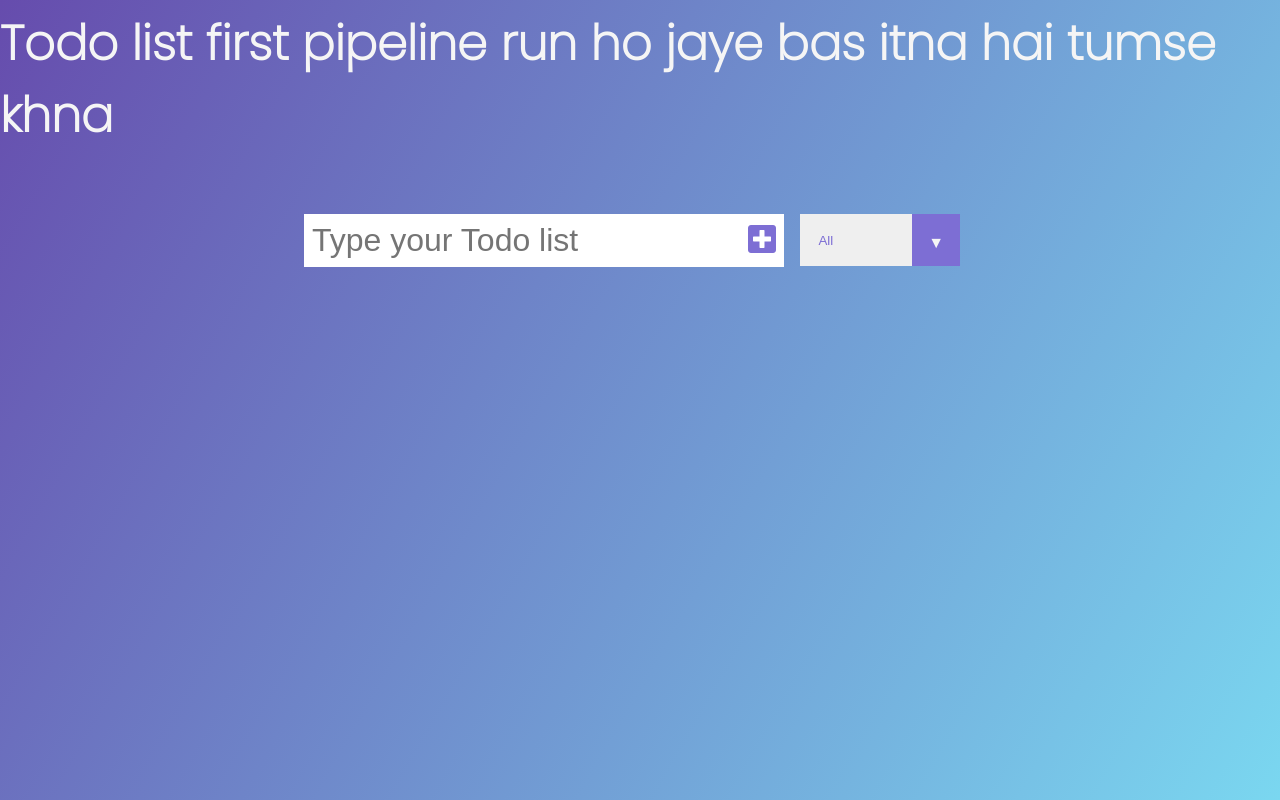
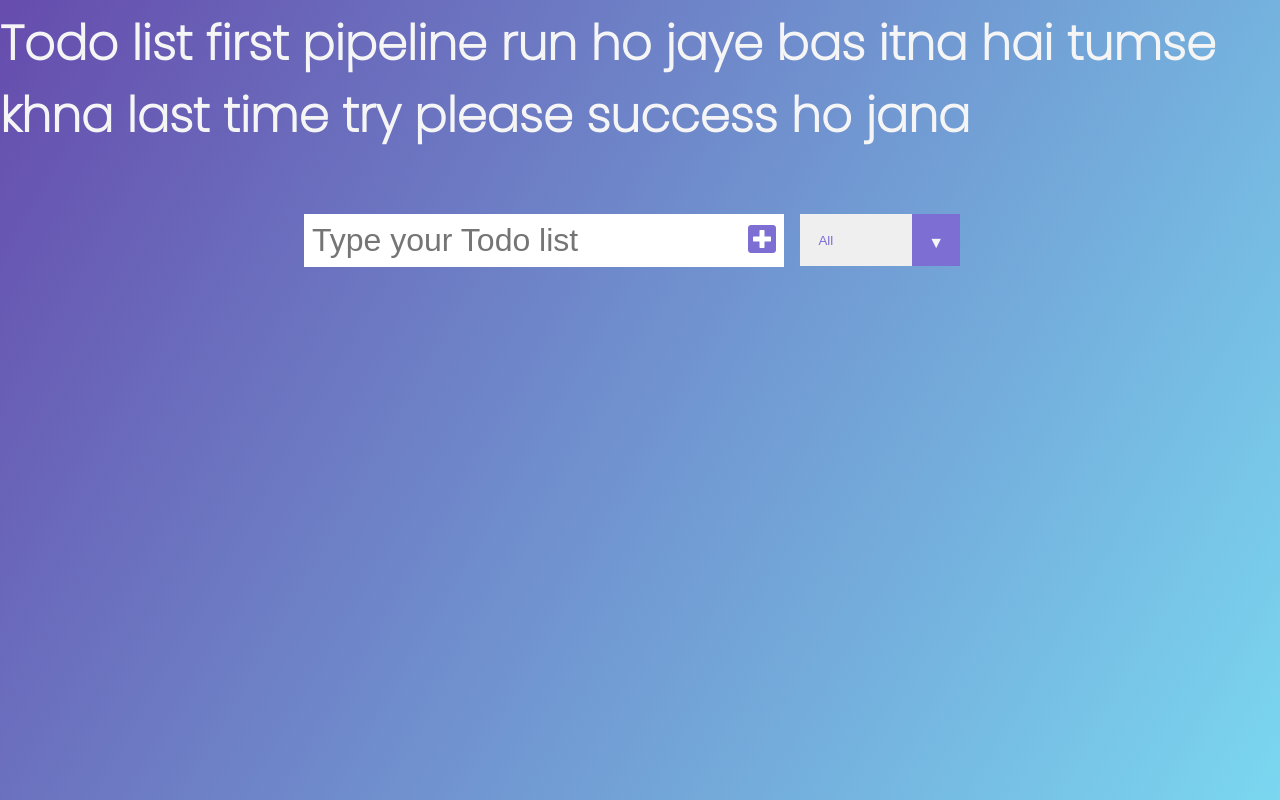
Before and after one commit to aliparvej/Todo_List, a plain HTML site: page index.html in a window 1280 px wide. Drawn offline with Linux system fonts and the light colour scheme.

Commit message:
Update index.html

```diff
--- a/index.html
+++ b/index.html
@@ -18,7 +18,7 @@
 </head>
 <body>
     <header>
-<h1>Todo list first pipeline run ho jaye bas itna hai tumse khna</h1>
+<h1>Todo list first pipeline run ho jaye bas itna hai tumse khna last time try please success ho jana </h1>
  </header>
 
  <form>
```
